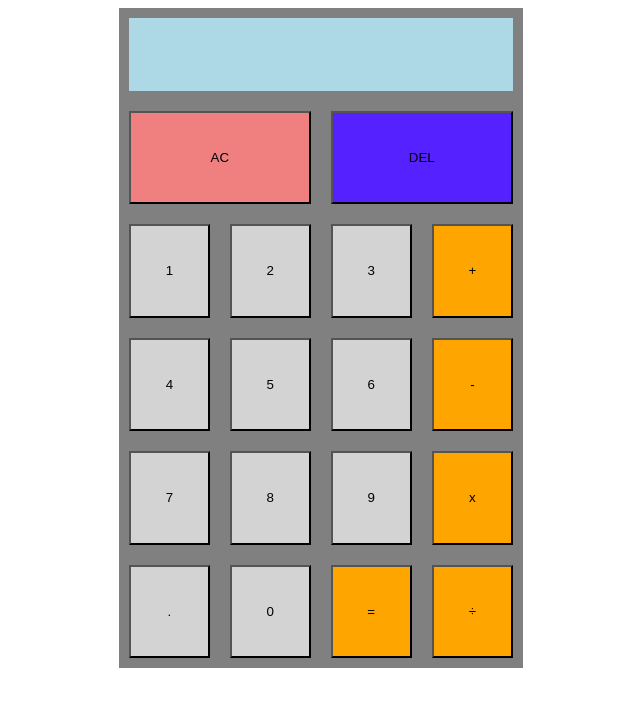
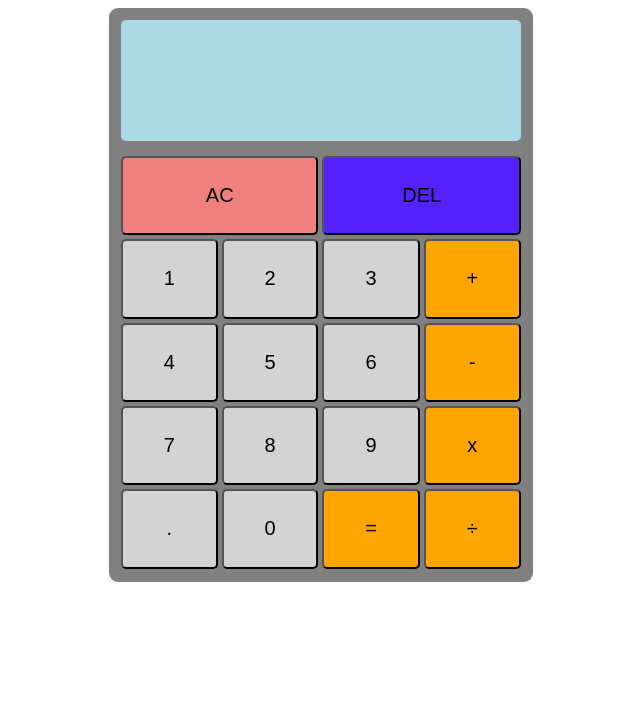
Before and after one commit to Dan-Clubb/Calculator, a plain HTML site: page index.html in a window 1280 px wide. Shown: the whole page, without its empty margins (319-959 px from the left). Drawn offline with Linux system fonts and the light colour scheme.

Commit message:
js and html done, majority of css done

```diff
--- a/index.html
+++ b/index.html
@@ -11,24 +11,26 @@
     <main>
         <div class='calculator'>
             <div class='display'><span id="display-content"></span></div>
-            <button class='digit' id="one">1</button>
-            <button class='digit' id="two">2</button>
-            <button class='digit' id="three">3</button>
-            <button class='digit' id="four">4</button>
-            <button class='digit' id="five">5</button>
-            <button class='digit' id="six">6</button>
-            <button class='digit' id="seven">7</button>
-            <button class='digit' id="eight">8</button>
-            <button class='digit' id="nine">9</button>
-            <button class='digit' id="zero">0</button>
-            <button class="digit" id="decimal">.</button>
-            <button class='operator' id="add">+</button>
-            <button class='operator' id="subtract">-</button>
-            <button class='operator' id="multiply">x</button>
-            <button class='operator' id="divide">÷</button>
-            <button class='operator' id="equals">=</button>
-            <button id="clear">AC</button>
-            <button id="del">DEL</button>
+            <div class="buttons">
+                <button type="button" class='digit' id="one">1</button>
+                <button type="button" class='digit' id="two">2</button>
+                <button type="button" class='digit' id="three">3</button>
+                <button type="button" class='digit' id="four">4</button>
+                <button type="button" class='digit' id="five">5</button>
+                <button type="button" class='digit' id="six">6</button>
+                <button type="button" class='digit' id="seven">7</button>
+                <button type="button" class='digit' id="eight">8</button>
+                <button type="button" class='digit' id="nine">9</button>
+                <button type="button" class='digit' id="zero">0</button>
+                <button type="button" class="digit" id="decimal">.</button>
+                <button type="button" class='operator' id="add">+</button>
+                <button type="button" class='operator' id="subtract">-</button>
+                <button type="button" class='operator' id="multiply">x</button>
+                <button type="button" class='operator' id="divide">÷</button>
+                <button type="button" class='operator' id="equals">=</button>
+                <button type="button" id="clear">AC</button>
+                <button type="button" id="del">DEL</button>
+            </div>
         </div>
     </main>
 
--- a/style.css
+++ b/style.css
@@ -3,15 +3,34 @@ main {
     justify-content: center;
 }
 
+button {
+    font-size: 20px;
+    border-radius: 5px;
+    box-shadow: none;
+}
+
 .calculator {
     background-color: grey;
-    padding: 10px;
-    width: 30vw;
-    height: 80vh;
+    padding: 12px;
+    border-radius: 9px;
+    width: 400px;
+    height: 550px;
+}
+
+.display {
+    position: relative;
+    background-color: lightblue;
+    border-radius: 5px;
+    height: 22%;
+    margin-bottom: 15px;
+}
+
+.buttons {
+    width: 100%;
+    height: 75%;
     display: grid;
-    grid-gap: 20px;
+    grid-gap: 4px;
     grid-template-areas:
-    "display display display display"
     "clear clear del del"
     "one two three add"
     "four five six subtract"
@@ -19,17 +38,11 @@ main {
     "decimal zero equals divide";
 }
 
-.display {
-    position: relative;
-    background-color: lightblue;
-    grid-area: display;
-    font-size: 35px;
-}
-
 #display-content {
+    font-size: 50px;
     position: absolute;
-    bottom: 2px;
-    right: 2px;
+    bottom: 6px;
+    right: 10px;
 }
 
 .digit {
```
